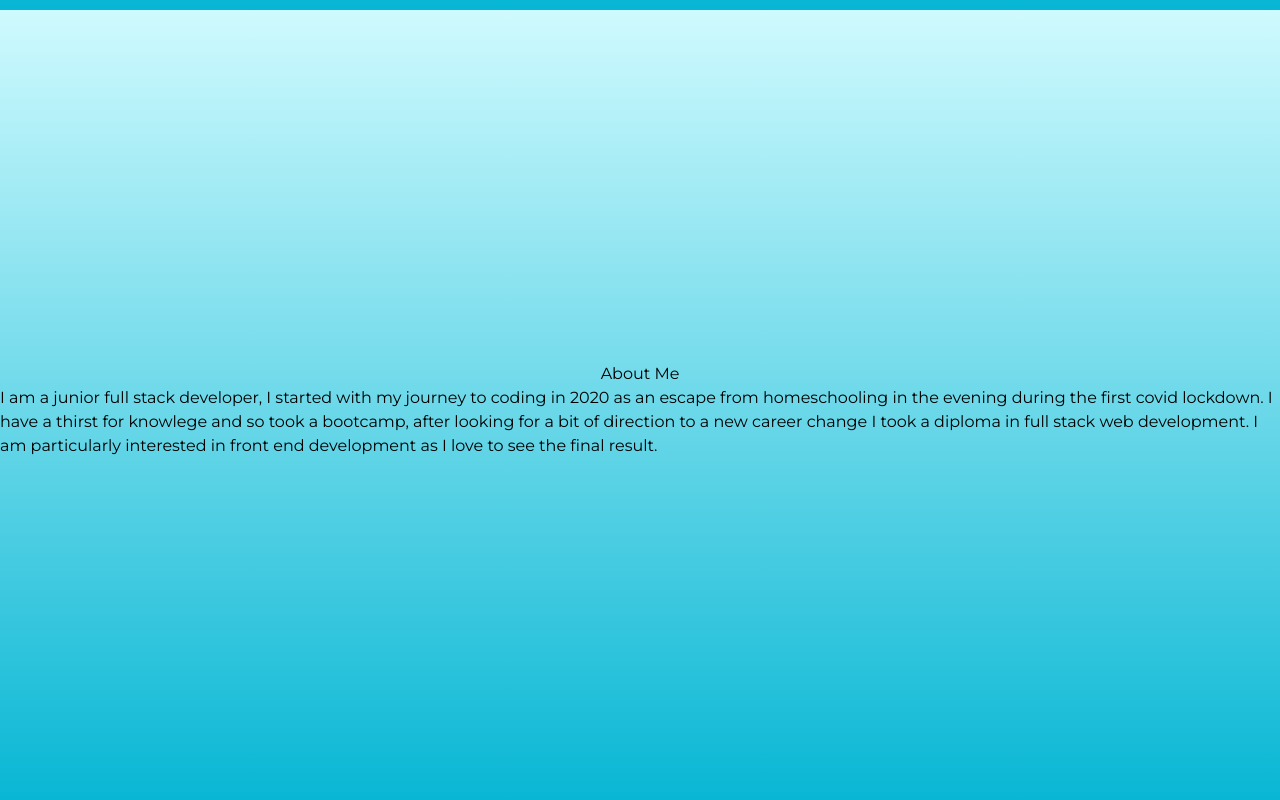
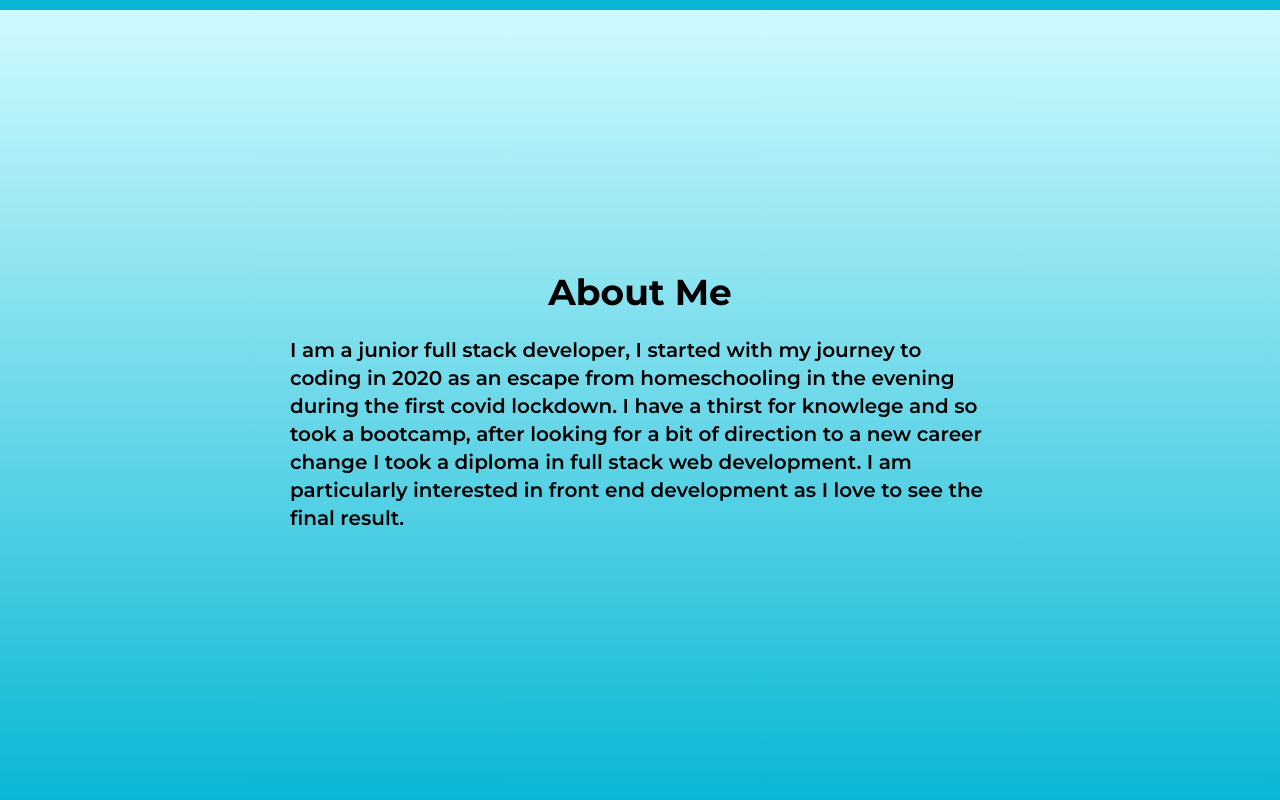
Before and after one commit to Mrst12/portfolio-website, a React (Create React App) app: page / in a window 1280 px wide. Shown: the part 790-1590 px from the top of the page. Built offline with nearby package versions, Linux system fonts and the light colour scheme.

Commit message:
add styling to the about section

```diff
--- a/src/components/About.jsx
+++ b/src/components/About.jsx
@@ -7,8 +7,8 @@ const About = () => {
       className="w-full h-screen bg-gradient-to-b from-cyan-100 to-cyan-500"
     >
       <div className="flex flex-col justify-center items-center w- full h-full">
-        <h1>About Me</h1>
-        <p>
+        <h1 className="text-2xl sm:text-4xl font-bold mb-2">About Me</h1>
+        <p className="max-w-[400px] sm:max-w-[700px] sm:text-xl font-semibold py-4">
           I am a junior full stack developer, I started with my journey to
           coding in 2020 as an escape from homeschooling in the evening during
           the first covid lockdown. I have a thirst for knowlege and so took a
@@ -17,7 +17,6 @@ const About = () => {
           interested in front end development as I love to see the final result.
         </p>
       </div>
-      <div className="grid sm:grid-cols-3"></div>
     </div>
   );
 };
```
